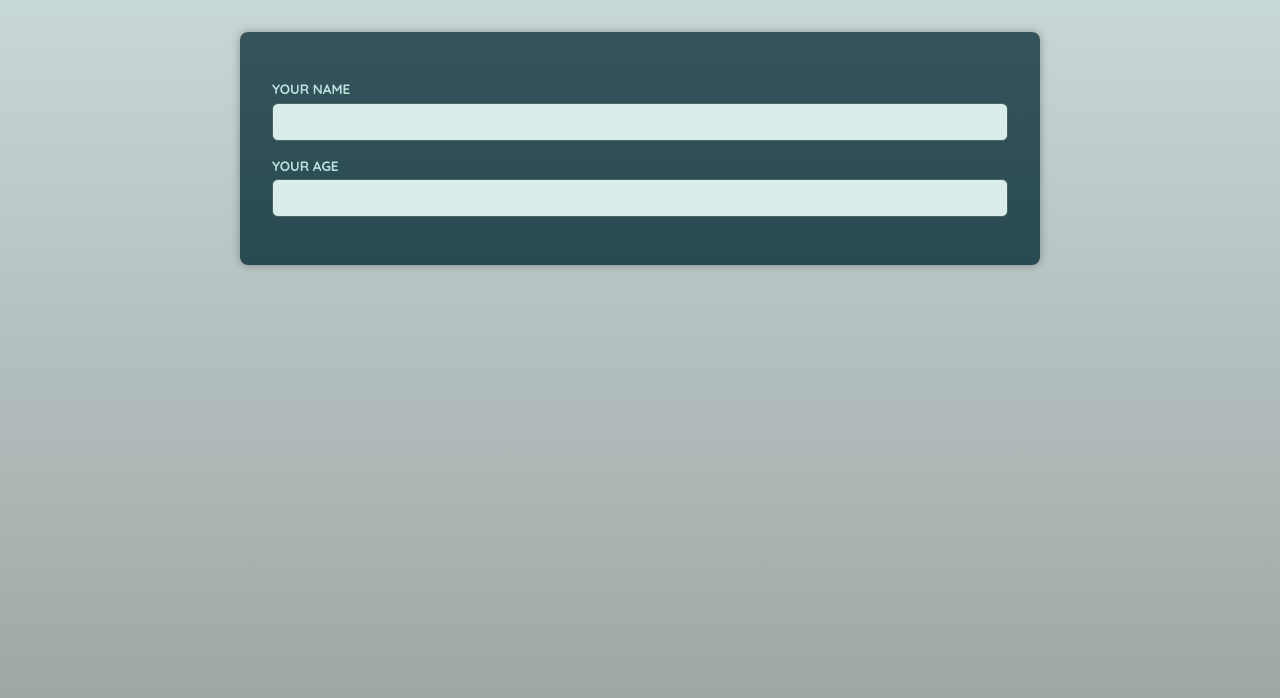
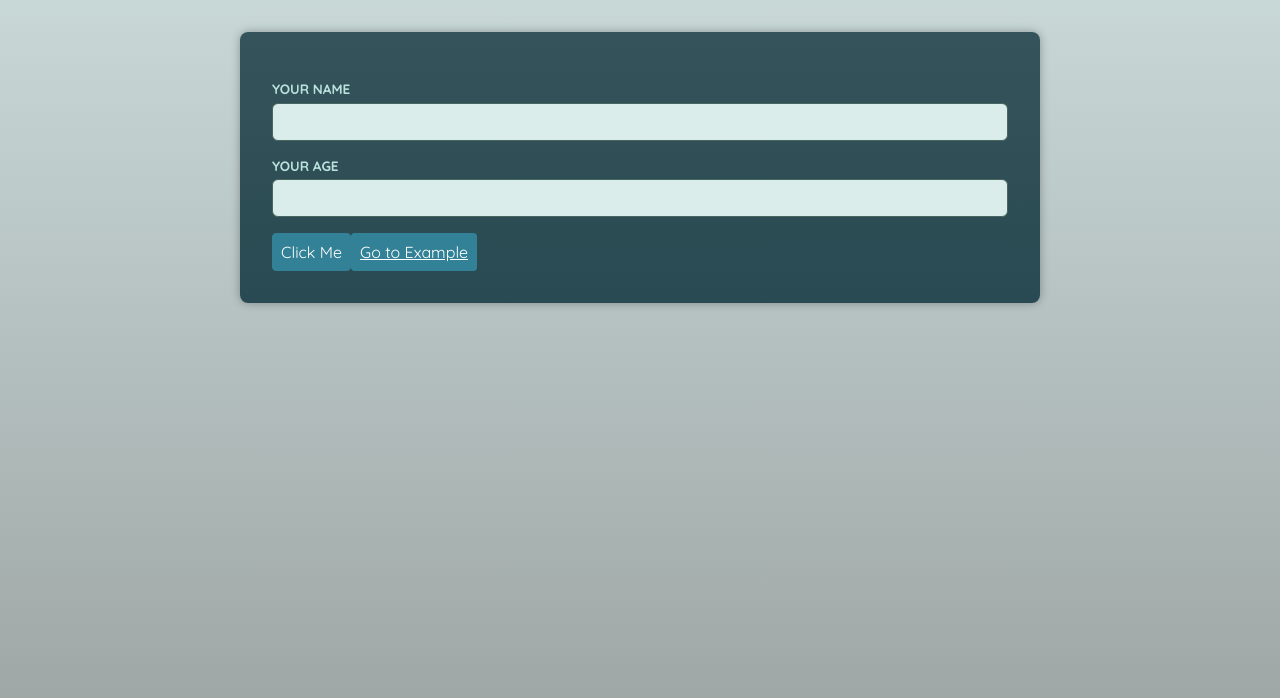
Before and after one commit to maruti-panchal/advanced-react, a React (Vite) app: page / in a window 1280 px wide. Shown: the top 698 px of the page. Built offline with nearby package versions, Linux system fonts and the light colour scheme; a web font is replaced by a local one.

Commit message:
build Button wrapper Components with diff elements

```diff
--- a/src/App.tsx
+++ b/src/App.tsx
@@ -1,3 +1,4 @@
+import { Button } from "./components/Button";
 import { Input } from "./components/Input";
 
 function App() {
@@ -5,6 +6,8 @@ function App() {
     <main>
       <Input id="name" label="Your Name" type="text" />
       <Input id="age" label="Your Age" type="number" />
+      <Button el="button" onClick={() => alert('Button clicked!')}>Click Me</Button>
+      <Button el="anchor" href="https://www.google.com">Go to Example</Button>
       </main>
   );
 }
--- /dev/null
+++ b/src/components/Button.tsx
@@ -0,0 +1,17 @@
+import React, { ComponentPropsWithoutRef } from 'react'
+
+type ButtonProps = {
+    el:'button';
+}& ComponentPropsWithoutRef<'button'>;
+
+type AnchorProps = {
+    el:'anchor';
+}& ComponentPropsWithoutRef<'a'>;
+
+export const Button = (props: ButtonProps | AnchorProps) => {
+  if (props.el === 'button') {
+    return <button className='button' {...props} />;
+  } else {
+    return <a className='button' {...props} />;
+  }
+}
```
